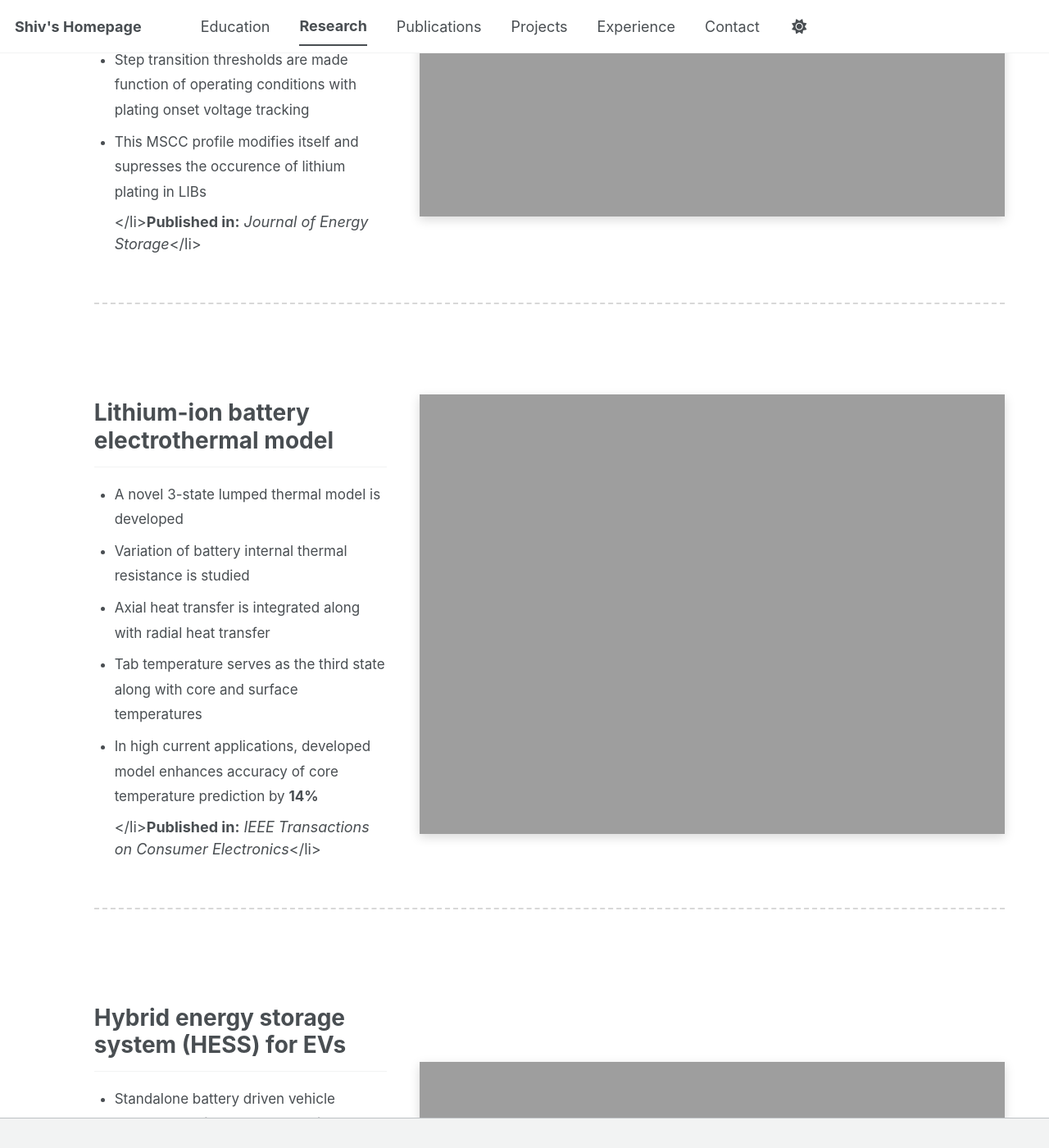
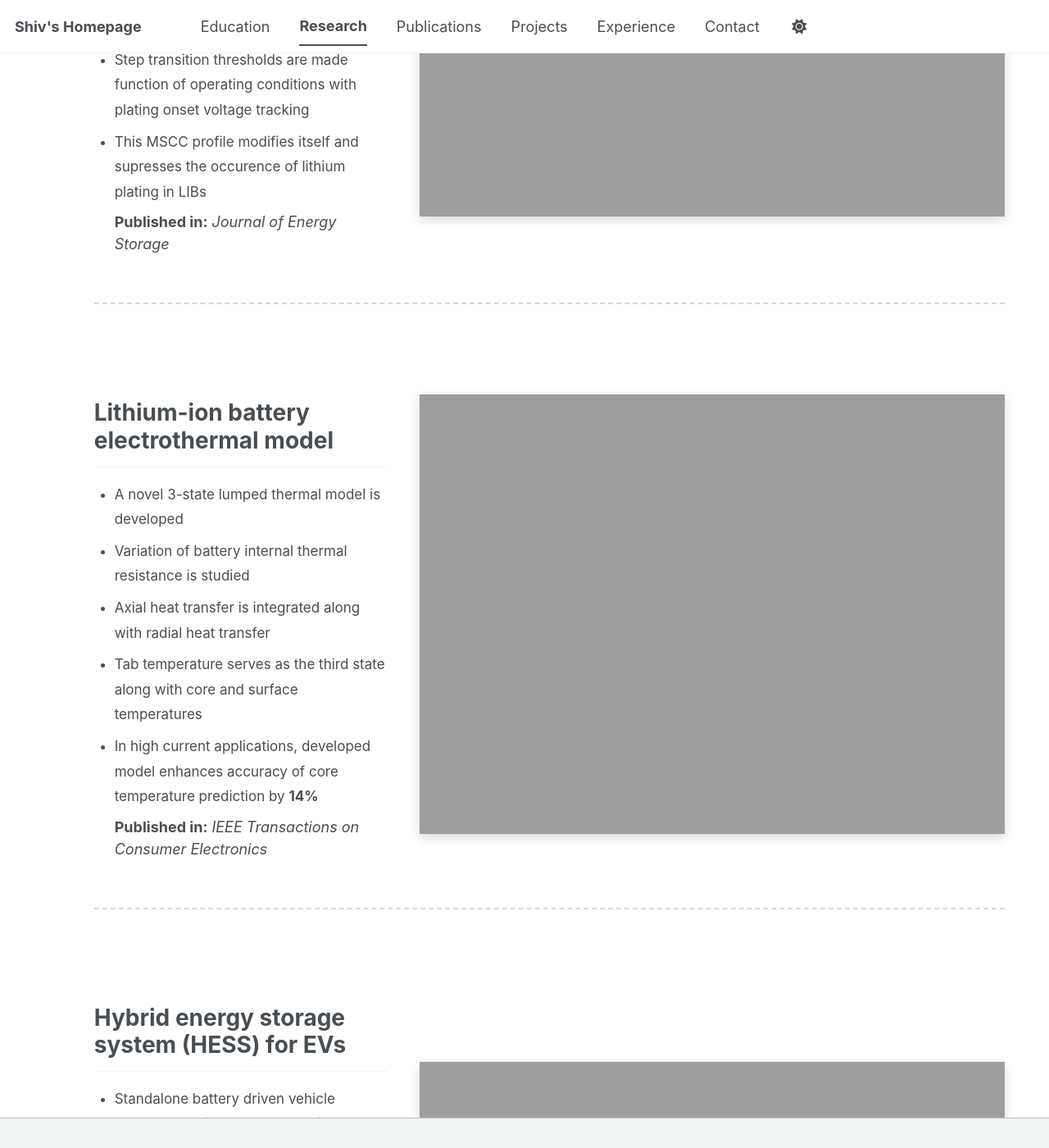
Before and after one commit to shivshankar-sinha/shivshankar-sinha.github.io, a Jekyll site: the page built from research.md, in a window 1280 px wide and 1400 px high, scrolled down 1755 px. Shown: the whole window at 82% size. Built offline with Jekyll 4.4.1, drawn with Linux system fonts in a browser that asks for light colours; a script bundle is joined from its source files by our own code; library files that are not in the unit come from our copies.

```diff
--- a/research.md
+++ b/research.md
@@ -91,7 +91,7 @@ author_profile: false
             <li>A MSCC charging profile is developed with optimized step currents through Taguchi method</li>
             <li>Step transition thresholds are made function of operating conditions with plating onset voltage tracking</li>
             <li>This MSCC profile modifies itself and supresses the occurence of lithium plating in LIBs</li>
-            </li><b>Published in:</b> <i>Journal of Energy Storage</i></li>
+            <b>Published in:</b> <i>Journal of Energy Storage</i>
         </ul>
     </div>
 
@@ -112,7 +112,7 @@ author_profile: false
             <li>Axial heat transfer is integrated along with radial heat transfer</li>
             <li>Tab temperature serves as the third state along with core and surface temperatures</li>
             <li>In high current applications, developed model enhances accuracy of core temperature prediction by <b>14%</b></li>
-            </li><b>Published in:</b> <i>IEEE Transactions on Consumer Electronics</i></li>
+            <b>Published in:</b> <i>IEEE Transactions on Consumer Electronics</i>
         </ul>
     </div>
 
@@ -133,7 +133,7 @@ author_profile: false
             <li>In this research, a energy-specific LIB (NMC) is hybridized with a power-specific LIB (LTO), following semi-active configuration</li>
             <li>This proposed HESS demonstrates a <b>21.25%</b> and <b>15.94%</b> reduction in electrical and thermal stresses, respectively</li>
             <li> We have achieved <b>54.46%</b> lifespan extension of NMC battery under standard electric vehicle driving profile</li>
-            </li><b>Published in:</b> <i>IEEE Transactions on Industry Applications</i></li>
+            <b>Published in:</b> <i>IEEE Transactions on Industry Applications</i>
         </ul>
     </div>
 
@@ -156,7 +156,7 @@ author_profile: false
             <li>It follows a feature extraction approach: 'Slope and Time,' reducing high dimensional input space</li>
             <li>A support vector machine regression model is developed to map feature and target sets</li>
             <li>The model has shown accuracy of <b><1%</b> with <b>latency < 0.1ms</b></li>
-            </li><b>Published in:</b> <i>10th IEEE IPEC-2026 ECCE Conference</i></li>
+            <b>Published in:</b> <i>10th IEEE IPEC-2026 ECCE Conference</i>
         </ul>
     </div>
 
```
